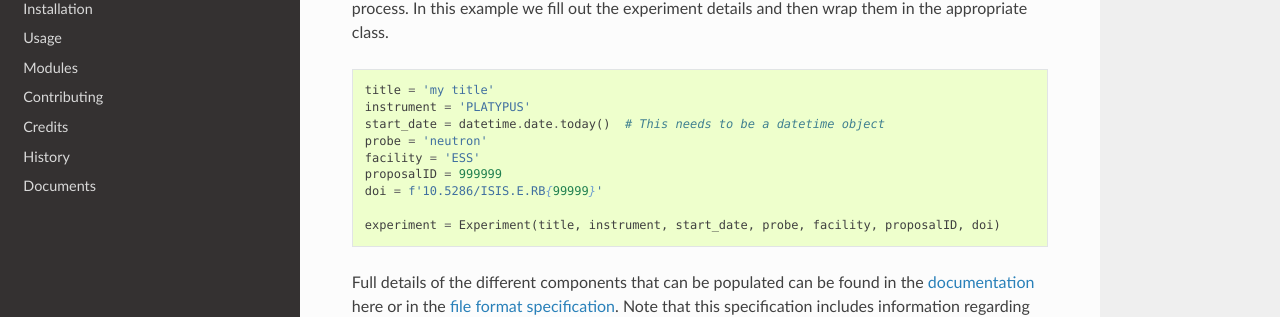
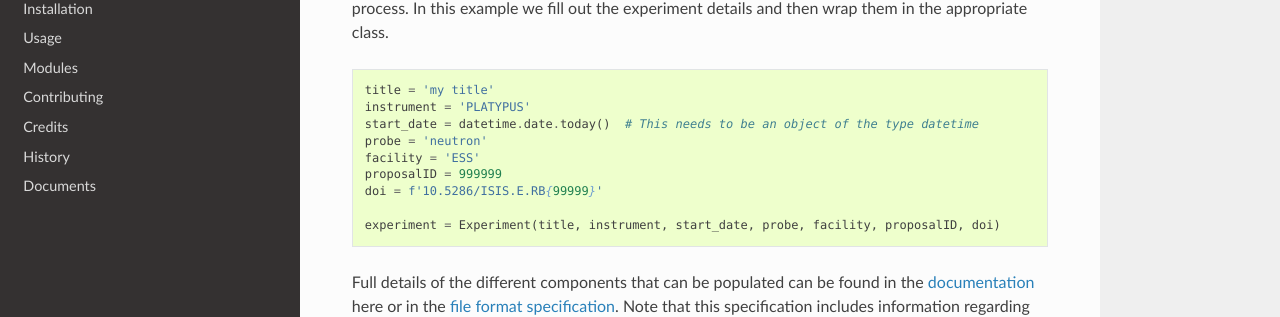
Before and after one commit to reflectivity/orsopy, a Sphinx documentation site: the page built from docs/fileio_usage.rst, in a window 1280 px wide and 900 px high, scrolled down 382 px. Shown: the part 143-460 px from the top of the window. Built offline with Sphinx 7.4.7 and the Read the Docs theme 3.1.0, drawn with Linux system fonts in a browser that asks for light colours.

Commit message:
Update docs/fileio_usage.rst
Co-authored-by: Andrew McCluskey <andrew@mccluskey.scot>

```diff
--- a/docs/fileio_usage.rst
+++ b/docs/fileio_usage.rst
@@ -23,7 +23,7 @@ In this example we fill out the experiment details and then wrap them in the app
 
     title = 'my title'
     instrument = 'PLATYPUS'
-    start_date = datetime.date.today()  # This needs to be a datetime object
+    start_date = datetime.date.today()  # This needs to be an object of the type datetime
     probe = 'neutron'
     facility = 'ESS'
     proposalID = 999999
```
